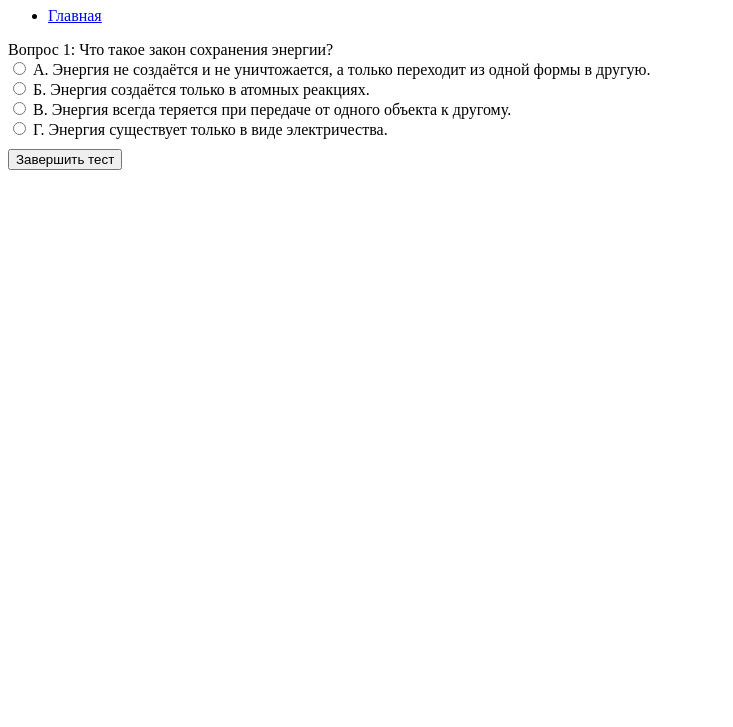
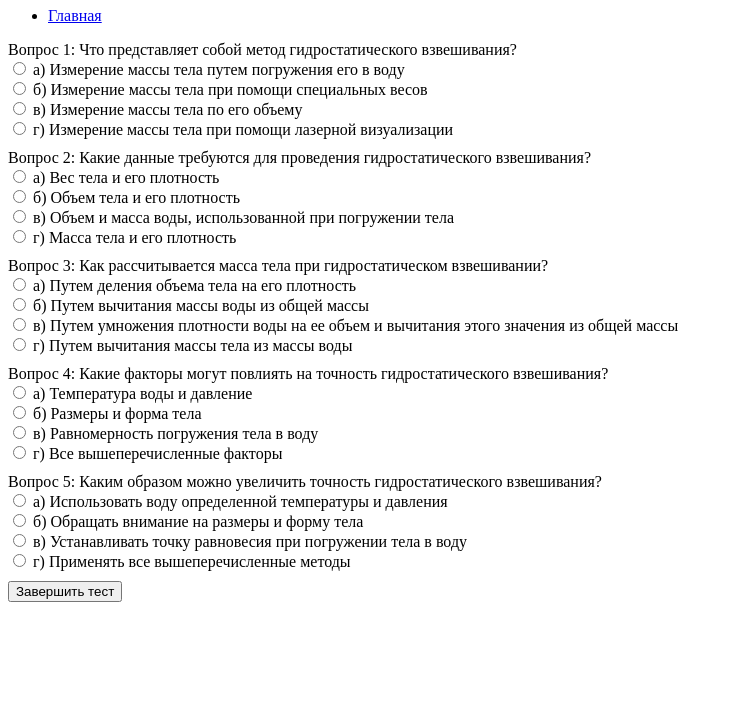
Before and after one commit to ahmetovacarina/ekzamen, a plain HTML site: page page1.html in a window 1280 px wide. Shown: the part 73-800 px from the top of the page, without its empty margins (0-733 px from the left). Drawn offline with Linux system fonts and the light colour scheme.

Commit message:
Update page1.html

```diff
--- a/page1.html
+++ b/page1.html
@@ -13,7 +13,7 @@
 </head>
 <body>
     <header>
-        <h1>Страница 1</h1>
+        <h1>Тест</h1>
     </header>
     <nav>
         <ul>
@@ -24,18 +24,60 @@
 
     <form id="quizForm">
         <label>
-            Вопрос 1: Что такое закон сохранения энергии?
+             Вопрос 1: Что представляет собой метод гидростатического взвешивания?
             <br>
-            <input type="radio" name="q1" value="0"> А. Энергия не создаётся и не уничтожается, а только переходит из одной формы в другую.
+            <input type="radio" name="q1" value="1"> а) Измерение массы тела путем погружения его в воду
             <br>
-            <input type="radio" name="q1" value="1"> Б. Энергия создаётся только в атомных реакциях.
+            <input type="radio" name="q1" value="0"> б) Измерение массы тела при помощи специальных весов
             <br>
-            <input type="radio" name="q1" value="0"> В. Энергия всегда теряется при передаче от одного объекта к другому.
+            <input type="radio" name="q1" value="0"> в) Измерение массы тела по его объему
             <br>
-            <input type="radio" name="q1" value="0"> Г. Энергия существует только в виде электричества.
-        </label>
-
-        <!-- Добавьте остальные вопросы аналогичным образом -->
+            <input type="radio" name="q1" value="0"> г) Измерение массы тела при помощи лазерной визуализации
+         </label>
+         <label>
+             Вопрос 2: Какие данные требуются для проведения гидростатического взвешивания?
+            <br>
+            <input type="radio" name="q2" value="0"> а) Вес тела и его плотность
+            <br>
+            <input type="radio" name="q2" value="0"> б) Объем тела и его плотность
+            <br>
+            <input type="radio" name="q2" value="0"> в) Объем и масса воды, использованной при погружении тела
+            <br>
+            <input type="radio" name="q2" value="1"> г) Масса тела и его плотность
+         </label>
+         <label>
+             Вопрос 3: Как рассчитывается масса тела при гидростатическом взвешивании?
+            <br>
+            <input type="radio" name="q3" value="0"> а) Путем деления объема тела на его плотность
+            <br>
+            <input type="radio" name="q3" value="0"> б) Путем вычитания массы воды из общей массы
+            <br>
+            <input type="radio" name="q3" value="1"> в) Путем умножения плотности воды на ее объем и вычитания этого значения из общей массы
+            <br>
+            <input type="radio" name="q3" value="0"> г) Путем вычитания массы тела из массы воды
+         </label>
+         <label>
+             Вопрос 4: Какие факторы могут повлиять на точность гидростатического взвешивания?
+            <br>
+            <input type="radio" name="q4" value="0"> а) Температура воды и давление
+            <br>
+            <input type="radio" name="q4" value="0"> б) Размеры и форма тела
+            <br>
+            <input type="radio" name="q4" value="0"> в) Равномерность погружения тела в воду
+            <br>
+            <input type="radio" name="q4" value="1"> г) Все вышеперечисленные факторы
+         </label>
+         <label>
+             Вопрос 5: Каким образом можно увеличить точность гидростатического взвешивания?
+            <br>
+            <input type="radio" name="q5" value="0"> а) Использовать воду определенной температуры и давления
+            <br>
+            <input type="radio" name="q5" value="0"> б) Обращать внимание на размеры и форму тела
+            <br>
+            <input type="radio" name="q5" value="0"> в) Устанавливать точку равновесия при погружении тела в воду
+            <br>
+            <input type="radio" name="q5" value="1"> г) Применять все вышеперечисленные методы
+         </label>
 
         <button type="button" onclick="submitQuiz()">Завершить тест</button>
     </form>
```
